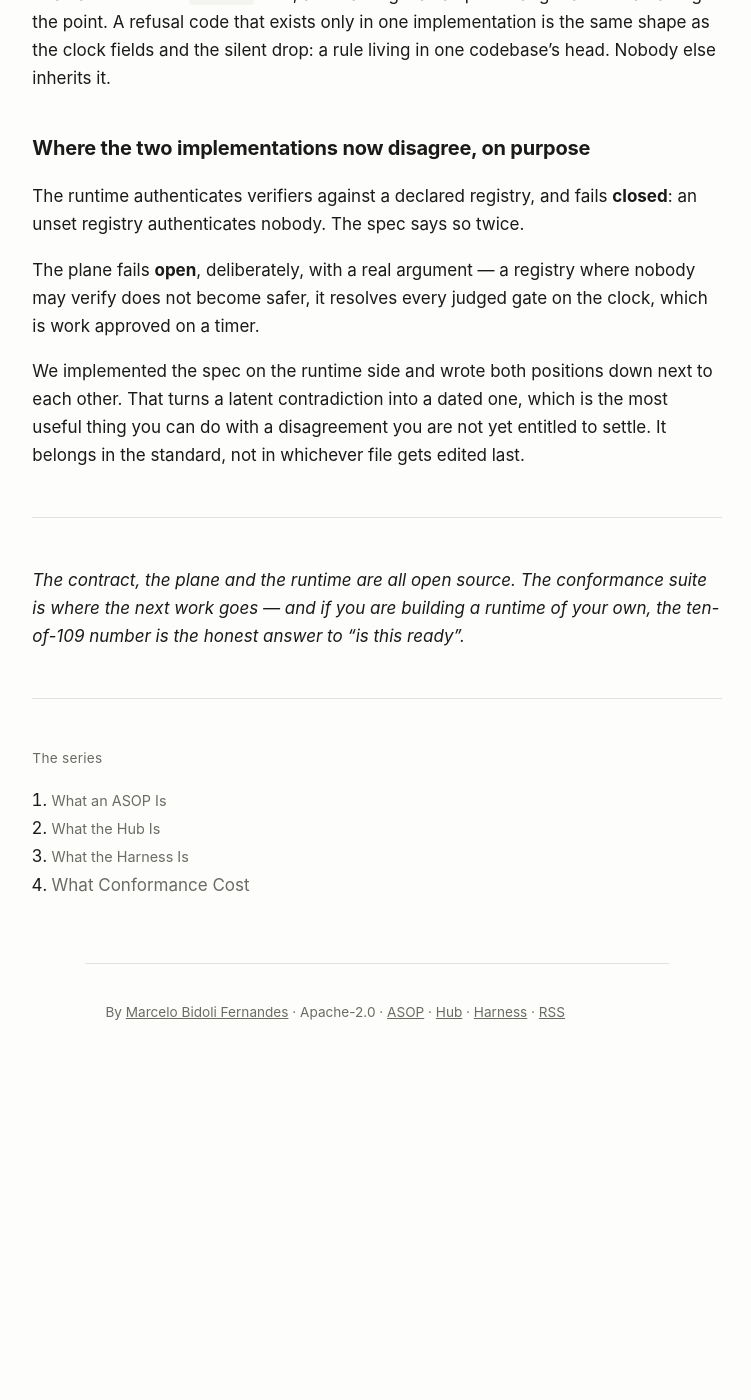
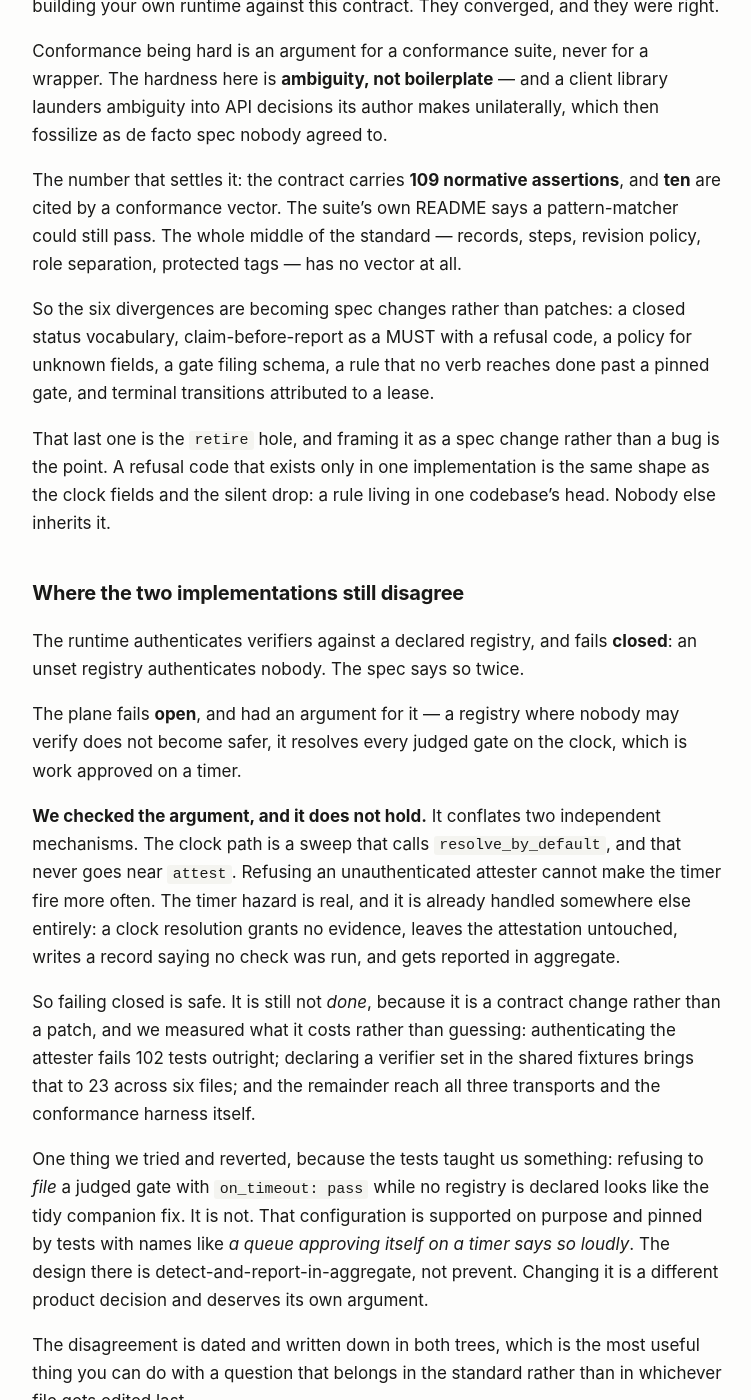
Before and after one commit to agentic-co/agentic-co.github.io, a Jekyll site: the page built from _posts/2026-09-10-what-conformance-cost.md, in a window 1280 px wide and 1400 px high, scrolled down 4381 px. Shown: the whole window, without its empty margins (263-1014 px from the left). Built offline with Jekyll 4.4.1, drawn with Linux system fonts in a browser that asks for light colours; before the commit the page ends 5466 px from its top, so only the background shows below that; some of the changed text lies outside the part shown.

Commit message:
Post 4: correct it against what the trees actually say now
Re-verified every factual claim against asop @988247a (v3.4), the plane and the
runtime, rather than against the draft. The six divergences all still hold, and
109/10 is still the conformance number. Two things had gone stale, and one of
them mattered.

The holes read as open. Both are fixed — retire refuses a gated item
(gate_pinned), and a completion is refused unless the store can name who
executed it. A reader checking the repo would have hit refusals the post never
mentioned. Added the third of the same family while there: the verify_gate
bypass is gone, and the detail worth keeping is WHY removing it is only an
improvement if the record is not simply believed.

The one that mattered: the post described the plane's fail-open as "a real
argument" and the disagreement as one we were "not yet entitled to settle". We
checked it afterwards and it does not hold — it conflates the attest path with
the park-clock path, and the clock never calls attest. Leaving that standing
would have been the post arguing for dated, written-down disagreements while
carrying an undated one of its own.

Replaced with what is actually true: the argument fails, failing closed is
safe, it is still not done because it is a contract change, and here is what it
costs — 102 tests raw, 23 across six files once the fixtures declare a set,
reaching all three transports and the conformance harness. Plus the fix we tried
and reverted, because a tidy-looking companion change deleted a configuration
the plane supports on purpose.

Co-Authored-By: Claude Opus 5 <noreply@anthropic.com>
Claude-Session: https://claude.ai/code/session_01ACeQ9tF3mJLBYyRHXbQq16

```diff
--- a/_posts/2026-09-10-what-conformance-cost.md
+++ b/_posts/2026-09-10-what-conformance-cost.md
@@ -3,7 +3,7 @@ layout: post
 title: "What Conformance Cost"
 date: 2026-09-10
 series_order: 4
-description: "We made a runtime obey the contract it was co-designed with. Six divergences, two holes, and the one that mattered most was the one that returned success."
+description: "We made a runtime obey the contract it was co-designed with. Six divergences and three holes — and the one that mattered most was the one that returned success."
 tags: [agentco, asop, conformance, verification, open-source]
 ---
 
@@ -78,9 +78,9 @@ and the decision is invisible in the diff that makes it.
 So our own `annotate` refuses the key outright rather than reproducing the
 plane's behaviour faithfully. Fidelity to a trap is not fidelity.
 
-## Two holes, found by conforming
+## The holes conformance found
 
-Neither was reachable by a test that asserts success.
+None of these was reachable by a test that asserts success.
 
 **A verb reached done past a pinned gate.** `retire` exists to close work items
 that became moot — routing vehicles nobody is working. It checks for a live
@@ -100,6 +100,24 @@ so a report at attempt zero satisfied the fence and completed. On a gated item i
 landed `awaiting_verify` with an executor of `None` — and the separation check on
 a judged gate compares the verifier against the executor, so it compared against
 nothing.
+
+**Both are fixed.** `retire` now refuses a gated item outright (`gate_pinned`),
+and a completion is refused unless the store can name who executed it. That
+second one is stated as "no recorded executor" rather than the plane's "no
+lease", for a reason worth its own section below.
+
+And a third, of the same family: the runtime had a `verify_gate=False`
+parameter — an honest, code-reviewable bypass for callers who had already
+vouched for a result. Honest did not make it less of a bypass, and it meant the
+real invariant was "no *ordinary* path reaches DONE ungated". It is gone. A
+gated item now reaches DONE only when its record carries an attestation that
+survives re-checking at the choke point: authenticated verifier, distinct from
+the executor, carrying a verdict.
+
+That last detail is the whole trick. Moving evidence out of a parameter and
+into the record is only an improvement if the record is not simply believed —
+the record travels in metadata, and metadata arrives from the caller. Trusting
+it because it is *present* would be the same bypass with a longer name.
 
 ## One pattern, three times
 
@@ -171,19 +189,40 @@ bug is the point. A refusal code that exists only in one implementation is the
 same shape as the clock fields and the silent drop: a rule living in one
 codebase's head. Nobody else inherits it.
 
-## Where the two implementations now disagree, on purpose
+## Where the two implementations still disagree
 
 The runtime authenticates verifiers against a declared registry, and fails
 **closed**: an unset registry authenticates nobody. The spec says so twice.
 
-The plane fails **open**, deliberately, with a real argument — a registry where
-nobody may verify does not become safer, it resolves every judged gate on the
-clock, which is work approved on a timer.
+The plane fails **open**, and had an argument for it — a registry where nobody
+may verify does not become safer, it resolves every judged gate on the clock,
+which is work approved on a timer.
 
-We implemented the spec on the runtime side and wrote both positions down next to
-each other. That turns a latent contradiction into a dated one, which is the most
-useful thing you can do with a disagreement you are not yet entitled to settle.
-It belongs in the standard, not in whichever file gets edited last.
+**We checked the argument, and it does not hold.** It conflates two independent
+mechanisms. The clock path is a sweep that calls `resolve_by_default`, and that
+never goes near `attest`. Refusing an unauthenticated attester cannot make the
+timer fire more often. The timer hazard is real, and it is already handled
+somewhere else entirely: a clock resolution grants no evidence, leaves the
+attestation untouched, writes a record saying no check was run, and gets
+reported in aggregate.
+
+So failing closed is safe. It is still not *done*, because it is a contract
+change rather than a patch, and we measured what it costs rather than guessing:
+authenticating the attester fails 102 tests outright; declaring a verifier set
+in the shared fixtures brings that to 23 across six files; and the remainder
+reach all three transports and the conformance harness itself.
+
+One thing we tried and reverted, because the tests taught us something: refusing
+to *file* a judged gate with `on_timeout: pass` while no registry is declared
+looks like the tidy companion fix. It is not. That configuration is supported on
+purpose and pinned by tests with names like *a queue approving itself on a timer
+says so loudly*. The design there is detect-and-report-in-aggregate, not
+prevent. Changing it is a different product decision and deserves its own
+argument.
+
+The disagreement is dated and written down in both trees, which is the most
+useful thing you can do with a question that belongs in the standard rather than
+in whichever file gets edited last.
 
 ---
 
```
